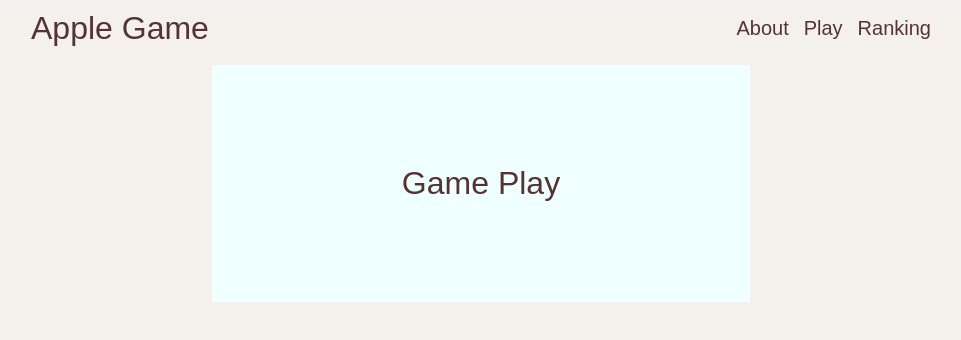
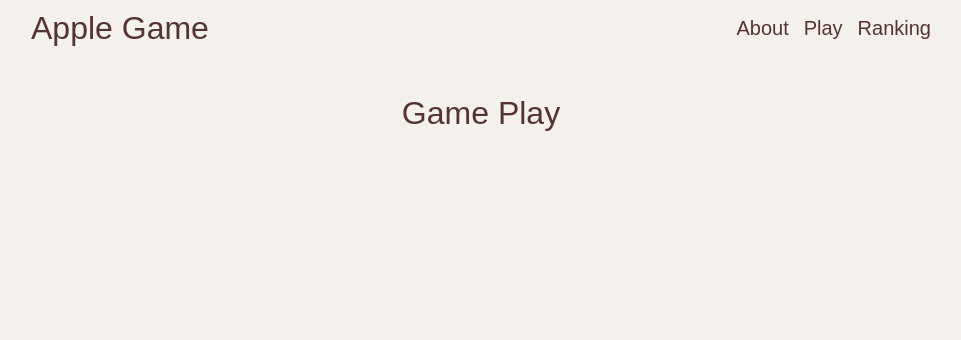
Before and after one commit to panarch/apple-game-portfolio, a Next.js app: page /play in a window 1280 px wide. Shown: the top 340 px of the page, without its empty margins (159-1120 px from the left). Built offline with nearby package versions, Linux system fonts and the light colour scheme; a web font is replaced by a local one.

Commit message:
Add AppleGameBoard web component to play page

```diff
--- a/src/app/layout.js
+++ b/src/app/layout.js
@@ -11,6 +11,9 @@
 export default function RootLayout({ children }) {
   return (
     <html lang="en">
+      <head>
+        <script src="/game.js" defer type="module"></script>
+      </head>
       <body className={galindo.variable}>
         <Header />
         {children}
--- a/src/app/play/page.js
+++ b/src/app/play/page.js
@@ -4,6 +4,7 @@
   return (
     <main className={styles.page}>
       <h1>Game Play</h1>
+      <apple-game-board />
     </main>
   );
 }
--- a/src/app/play/page.module.css
+++ b/src/app/play/page.module.css
@@ -1,4 +1,8 @@
 .page {
-    padding: 100px var(--side-padding);
-    background-color: azure;
+    padding: 30px var(--side-padding);
+
+    display: flex;
+    flex-direction: column;
+    align-items: center;
+    gap: 20px;
 }
```
Also changed, not shown: public/game.js (added, +35 -0 lines).
